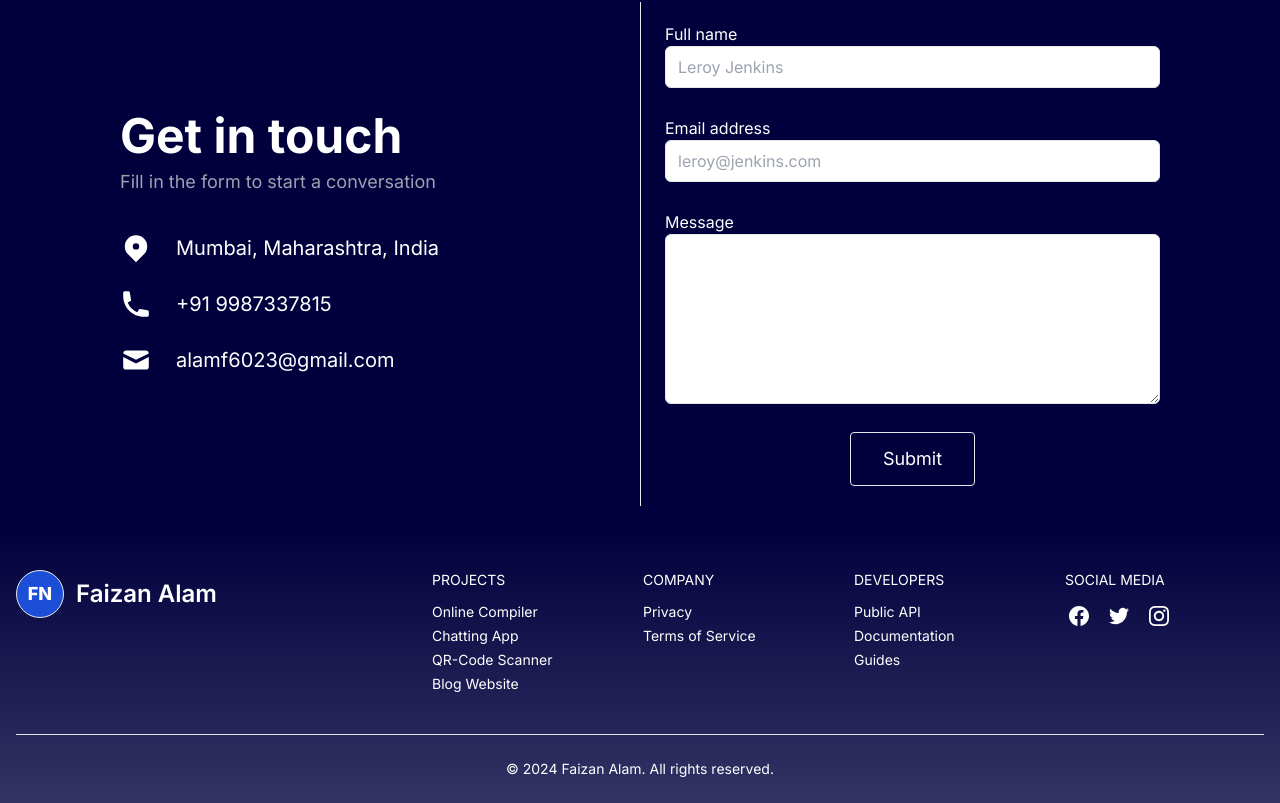
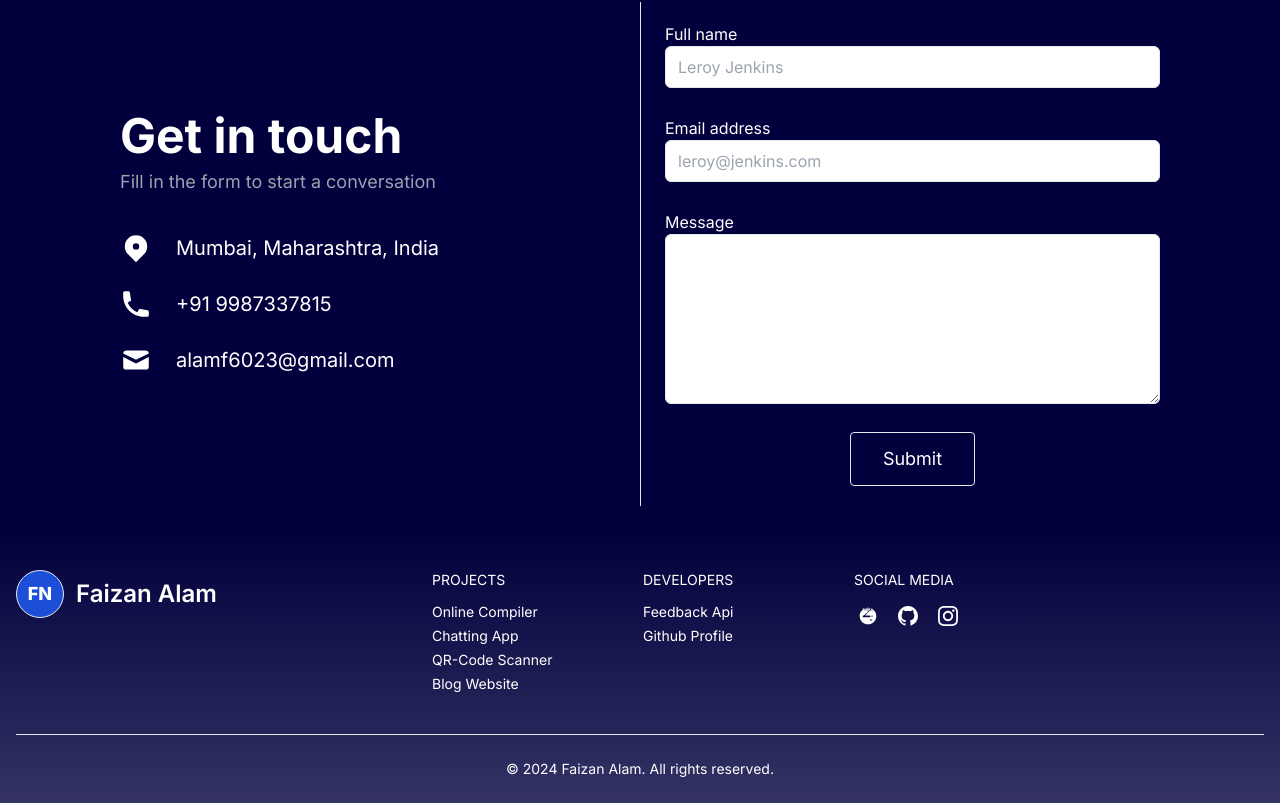
Before and after one commit to faizan619/Faizan_Dev_Portfolio, a Next.js app: page / in a window 1280 px wide. Shown: the part 4848-5651 px from the top of the page. Built offline with nearby package versions, Linux system fonts and the light colour scheme.

Commit message:
footer part all done

```diff
--- a/src/app/Components/footer.js
+++ b/src/app/Components/footer.js
@@ -4,7 +4,7 @@ export default function Footer() {
     {/* <footer className="px-4 divide-y dark:bg-gray-800 dark:text-gray-100"> */}
       <div className="container flex flex-col justify-between py-10 mx-auto space-y-8 lg:flex-row lg:space-y-0">
         <div className="lg:w-1/3">
-          <a rel="noopener noreferrer" href="#" className="flex justify-center space-x-3 lg:justify-start">
+          <a rel="noopener noreferrer" href="/" className="flex justify-center space-x-3 lg:justify-start">
             <div className="flex items-center justify-center w-12 h-12 rounded-full bg-blue-700 border">
               {/* <svg
                 xmlns="http://www.w3.org/2000/svg"
@@ -26,28 +26,28 @@ export default function Footer() {
             <h3 className="tracki uppercase dark:text-gray-50">Projects</h3>
             <ul className="space-y-1">
               <li className="hover:underline">
-                <a rel="noopener noreferrer" href="#">
+                <a rel="noopener noreferrer" href="https://codofile-85b0c.web.app" target="_blank">
                   Online Compiler
                 </a>
               </li>
               <li className="hover:underline">
-                <a rel="noopener noreferrer" href="#">
+                <a rel="noopener noreferrer" href="https://www.da-boys.onrender.com" target="_blank">
                   Chatting App
                 </a>
               </li>
               <li className="hover:underline">
-                <a rel="noopener noreferrer" href="#">
+                <a rel="noopener noreferrer" href="https://wondrous-hamster-93ebe9.netlify.app" target="_blank">
                   QR-Code Scanner
                 </a>
               </li>
               <li className="hover:underline">
-                <a rel="noopener noreferrer" href="#">
+                <a rel="noopener noreferrer" href="http://blog.faizanalam.tech" target="_blank">
                   Blog Website
                 </a>
               </li>
             </ul>
           </div>
-          <div className="space-y-3">
+          {/* <div className="space-y-3">
             <h3 className="tracki uppercase dark:text-gray-50">Company</h3>
             <ul className="space-y-1">
               <li>
@@ -61,46 +61,44 @@ export default function Footer() {
                 </a>
               </li>
             </ul>
-          </div>
+          </div> */}
           <div className="space-y-3">
             <h3 className="uppercase dark:text-gray-50">Developers</h3>
             <ul className="space-y-1">
               <li>
-                <a rel="noopener noreferrer" href="#">
-                  Public API
+                <a rel="noopener noreferrer" href="http://localhost:3000/api" target="_blank">
+                  Feedback Api
                 </a>
               </li>
               <li>
-                <a rel="noopener noreferrer" href="#">
-                  Documentation
-                </a>
-              </li>
-              <li>
-                <a rel="noopener noreferrer" href="#">
-                  Guides
+                <a rel="noopener noreferrer" href="https://www.github.com/faizan619">
+                  Github Profile
                 </a>
               </li>
             </ul>
           </div>
+
+
           <div className="space-y-3">
             <div className="uppercase dark:text-gray-50">Social media</div>
             <div className="flex justify-start space-x-3">
             <a
               rel="noopener noreferrer"
-                href="#"
-                title="Facebook"
+              href="mailto:alamf0426@gmail.com"
+              target="_blank"
+              title="Gmail"
               className="flex items-center p-1"
             >
               <svg
                 xmlns="http://www.w3.org/2000/svg"
+                viewBox="0 0 24 24"
                 fill="currentColor"
-                  viewBox="0 0 32 32"
                 className="w-5 h-5 fill-current"
               >
-                  <path d="M32 16c0-8.839-7.167-16-16-16-8.839 0-16 7.161-16 16 0 7.984 5.849 14.604 13.5 15.803v-11.177h-4.063v-4.625h4.063v-3.527c0-4.009 2.385-6.223 6.041-6.223 1.751 0 3.584 0.312 3.584 0.312v3.937h-2.021c-1.984 0-2.604 1.235-2.604 2.5v3h4.437l-0.713 4.625h-3.724v11.177c7.645-1.199 13.5-7.819 13.5-15.803z"></path>
+                <path d="M12 2C6.484 2 2 6.484 2 12s4.484 10 10 10s10-4.484 10-10S17.516 2 12 2zm5.321 15.321h-2.732c-.276 0-.5-.224-.5-.5s.224-.5.5-.5h2.732c.551 0 1.5-.499 1.5-1.571v-7.5c0-1.072-.949-1.5-1.5-1.5H6.464c-.552 0-1 .428-1 1s.448 1 1 1h4.89c.406 0 .774.244.934.621.276.965 1.104 2.32 2.597 3.498.251.208.342.562.218.88s-.371.53-.68.53zm0-8.821v4.5c0 .276-.224.5-.5.5s-.5-.224-.5-.5v-4.5c0-.621-.546-1-1.5-1H7.536c-.551 0-1-.428-1-1s.449-1 1-1h9.79c.741 0 1.5.672 1.5 1zm0-5.679v.179l-8 7.5-.393.366-.108.113c-.097.103-.202.26-.318.47h8.819c.551 0 1 .428 1 1s-.449 1-1 1H6.464c-.551 0-1-.428-1-1s.449-1 1-1h.562l7.969-7.5H6c-.276 0-.5-.224-.5-.5s.224-.5.5-.5h10c.276 0 .5.224.5.5s-.224.5-.5.5h-1z"/>
               </svg>
             </a>
-              <a
+              {/* <a
                 rel="noopener noreferrer"
                 href="#"
                 title="Twitter"
@@ -113,10 +111,31 @@ export default function Footer() {
                 >
                   <path d="M23.954 4.569a10 10 0 01-2.825.775 4.958 4.958 0 002.163-2.723c-.951.555-2.005.959-3.127 1.184a4.92 4.92 0 00-8.384 4.482C7.691 8.094 4.066 6.13 1.64 3.161a4.822 4.822 0 00-.666 2.475c0 1.71.87 3.213 2.188 4.096a4.904 4.904 0 01-2.228-.616v.061a4.923 4.923 0 003.946 4.827 4.996 4.996 0 01-2.212.085 4.937 4.937 0 004.604 3.417 9.868 9.868 0 01-6.102 2.105c-.39 0-.779-.023-1.17-.067a13.995 13.995 0 007.557 2.209c9.054 0 13.999-7.496 13.999-13.986 0-.209 0-.42-.015-.63a9.936 9.936 0 002.46-2.548l-.047-.02z"></path>
                 </svg>
-              </a>
+              </a> */}
+
+
               <a
                 rel="noopener noreferrer"
-                href="#"
+                href="https://www.github.com/faizan619"
+                target="_blank"
+                title="Github"
+                className="flex items-center p-1"
+              >
+                <svg
+                  xmlns="http://www.w3.org/2000/svg"
+                  viewBox="0 0 32 32"
+                  fill="currentColor"
+                  className="w-5 h-5 fill-current"
+                >
+                  <path d="M16 0C7.164 0 0 7.164 0 16c0 7.073 4.582 13.067 10.942 15.173 0.8 0.148 1.092-0.347 1.092-0.773 0-0.381-0.014-1.385-0.023-2.713-4.455 0.966-5.393-2.151-5.393-2.151-0.728-1.844-1.779-2.334-1.779-2.334-1.453-0.995 0.111-0.975 0.111-0.975 1.605 0.113 2.448 1.65 2.448 1.65 1.424 2.441 3.736 1.737 4.652 1.331 0.144-1.031 0.553-1.738 1.004-2.137-3.527-0.4-7.232-1.764-7.232-7.854 0-1.737 0.621-3.157 1.646-4.267-0.166-0.399-0.715-2.018 0.156-4.207 0 0 1.333-0.427 4.373 1.631 1.266-0.354 2.619-0.532 3.961-0.539 1.342 0.008 2.694 0.185 3.961 0.539 3.039-2.058 4.372-1.631 4.372-1.631 0.871 2.189 0.321 3.808 0.156 4.207 1.025 1.11 1.645 2.53 1.645 4.267 0 6.101-3.709 7.449-7.244 7.845 0.569 0.492 1.078 1.464 1.078 2.944 0 2.123-0.019 3.832-0.019 4.358 0 0.429 0.289 0.926 1.101 0.771C27.418 29.067 32 23.073 32 16 32 7.164 24.836 0 16 0z"></path>
+                </svg>
+              </a>
+
+
+              <a
+                rel="noopener noreferrer"
+                href="https://www/instagram.com/faizan_alam_._"
+                target="_blank"
                 title="Instagram"
                 className="flex items-center p-1"
               >
```
Lines whose indentation alone changed are shown as unchanged.
